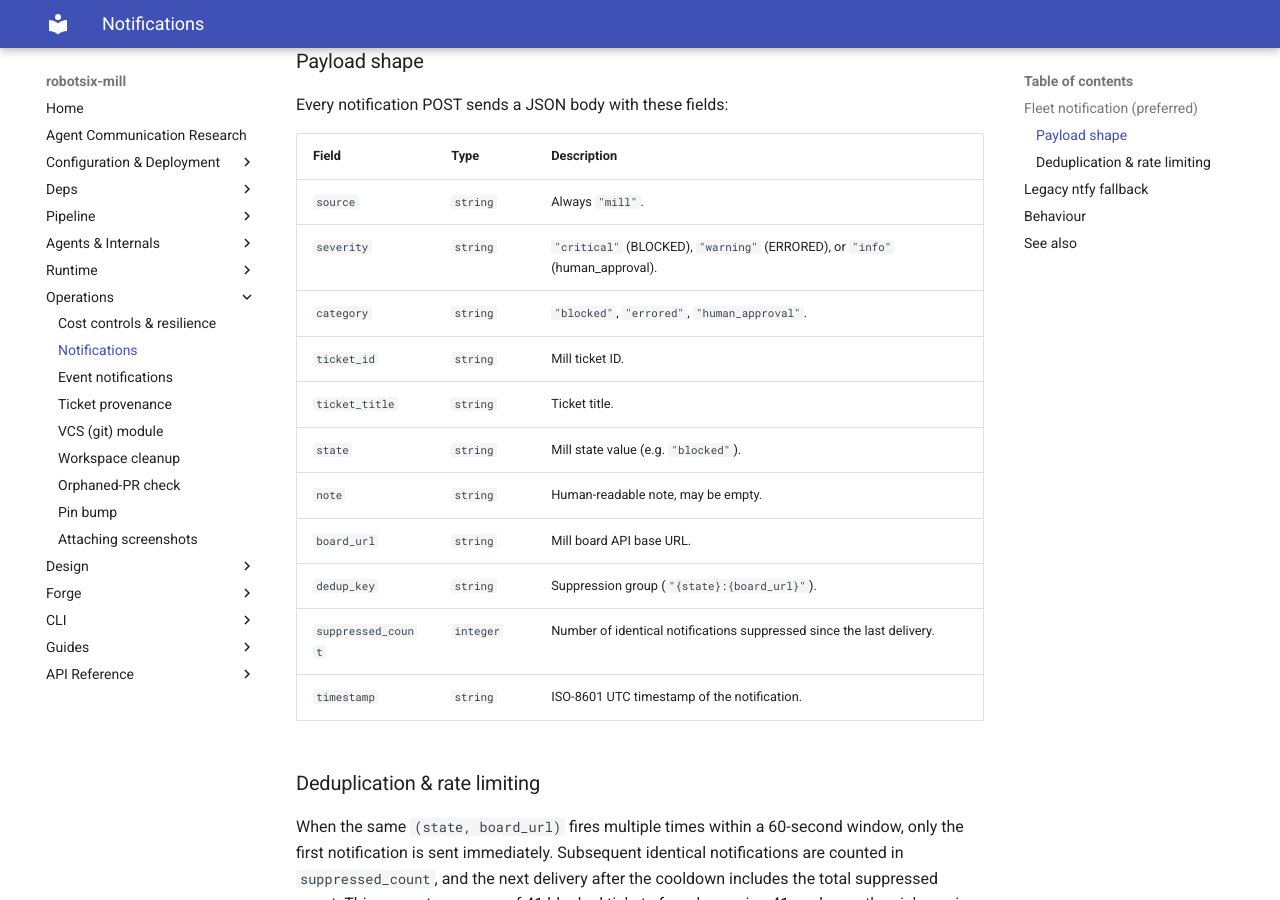
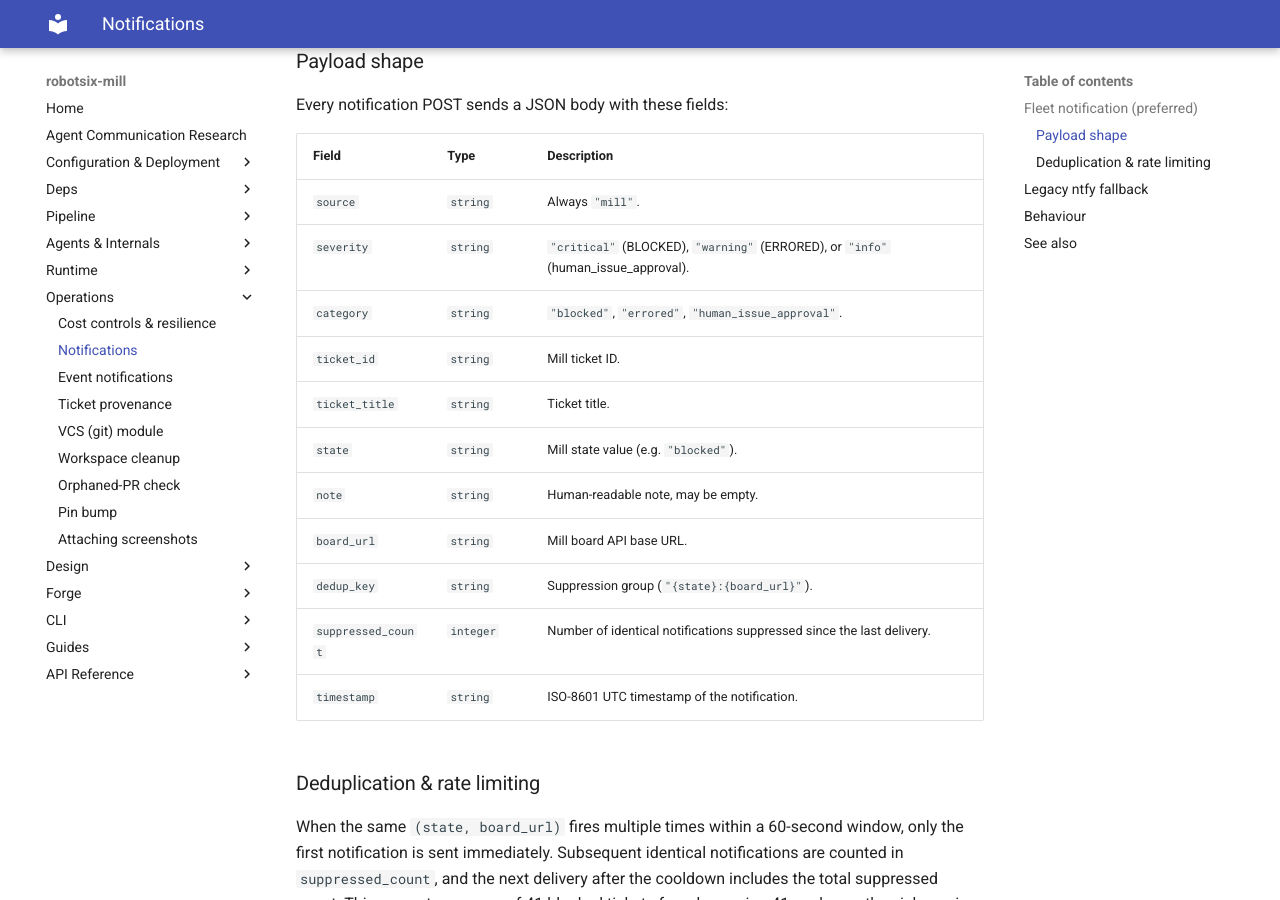
Before and after one commit to damien-robotsix/robotsix-mill, an MkDocs documentation site: the page built from docs/notify/notifications.md, in a window 1280 px wide and 900 px high, scrolled down 662 px. Built offline with MkDocs 1.6.1 and Material for MkDocs 9.7.7, drawn with Linux system fonts in a browser that asks for light colours.

Commit message:
chore: state sync: stale — "human_approval" (20260912T153110Z-state-sync-stale-human-approval-314e) (#3242)
Co-authored-by: robotsix-mill <mill@robotsix.local>

```diff
--- a/docs/notify/notifications.md
+++ b/docs/notify/notifications.md
@@ -26,8 +26,8 @@ Every notification POST sends a JSON body with these fields:
 | Field | Type | Description |
 |---|---|---|
 | `source` | `string` | Always `"mill"`. |
-| `severity` | `string` | `"critical"` (BLOCKED), `"warning"` (ERRORED), or `"info"` (human_approval). |
-| `category` | `string` | `"blocked"`, `"errored"`, `"human_approval"`. |
+| `severity` | `string` | `"critical"` (BLOCKED), `"warning"` (ERRORED), or `"info"` (human_issue_approval). |
+| `category` | `string` | `"blocked"`, `"errored"`, `"human_issue_approval"`. |
 | `ticket_id` | `string` | Mill ticket ID. |
 | `ticket_title` | `string` | Ticket title. |
 | `state` | `string` | Mill state value (e.g. `"blocked"`). |
```
Also changed, not shown: 2 other files.
